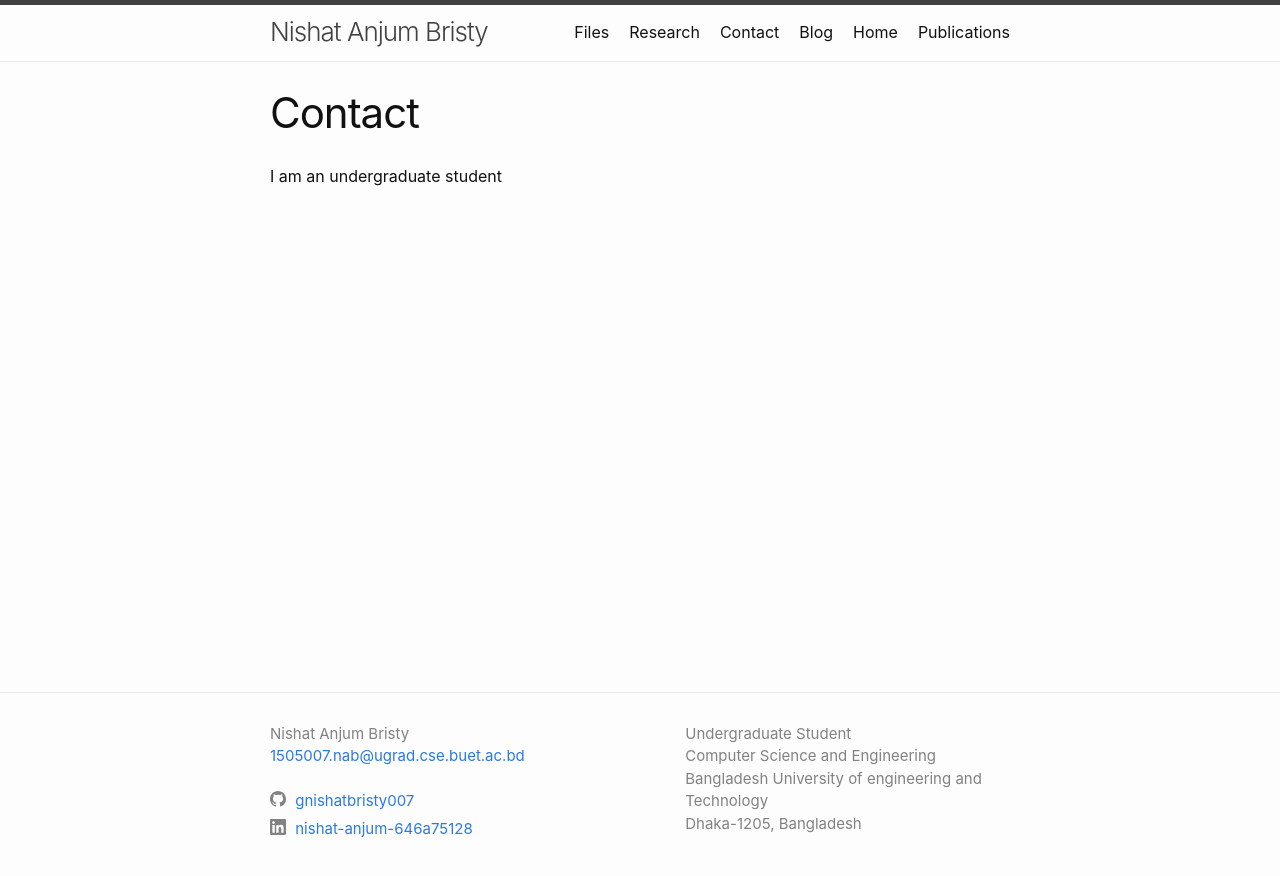
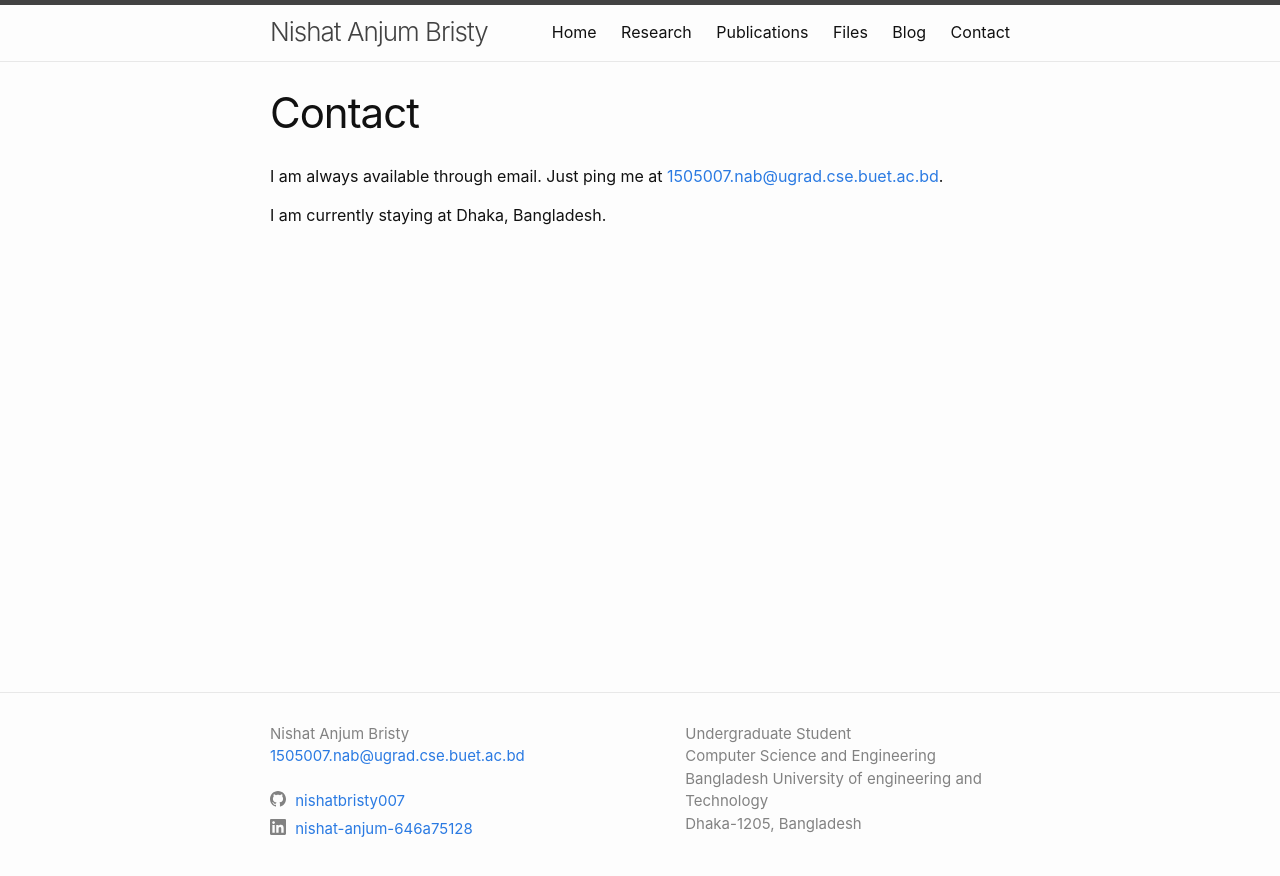
Before and after one commit to nishatbristy007/my_site, a Jekyll site: the page built from contact.md, in a window 1280 px wide. Shown: the top 876 px of the page. Built offline with Jekyll 4.4.1, drawn with Linux system fonts in a browser that asks for light colours.

Commit message:
Final Commit of site (IMO)

```diff
--- a/_config.yml
+++ b/_config.yml
@@ -24,7 +24,7 @@ description:
 
 baseurl: "/my_site" # the subpath of your site, e.g. /blog
 url: "nishatbristy007.github.io" # the base hostname & protocol for your site, e.g. http://example.com
-github_username:  gnishatbristy007
+github_username:  nishatbristy007
 linkedin_username: nishat-anjum-646a75128
 
 #navbar-links:
--- a/_includes/header.html
+++ b/_includes/header.html
@@ -15,8 +15,9 @@
             </svg>
           </span>
         </label>
+<!--
+        <div class="trigger">
 
-        <div class="trigger">
           {%- for path in page_paths -%}
             {%- assign my_page = site.pages | where: "path", path | first -%}
             {%- if my_page.title -%}
@@ -24,6 +25,15 @@
             {%- endif -%}
           {%- endfor -%}
         </div>
+      -->
+        <div class="trigger">
+          <a class="page-link" href="/my_site/">Home</a><!--<a class="page-link" href="/my_site/">Home</a>-->
+          <a class="page-link" href="/my_site/Research/">Research</a><!--<a class="page-link" href="/my_site/Research/">Research</a>-->
+          <a class="page-link" href="/my_site/publication/">Publications</a><!--<a class="page-link" href="/my_site/publication/">Publications</a>-->
+          <a class="page-link" href="/my_site/Files/">Files</a><!--<a class="page-link" href="/my_site/Files/">Files</a>-->
+          <a class="page-link" href="/my_site/blog/">Blog</a><!--<a class="page-link" href="/my_site/blog/">Blog</a>-->
+          <a class="page-link" href="/my_site/contact/">Contact</a><!--<a class="page-link" href="/my_site/contact/">Contact</a>-->
+    </div>
       </nav>
     {%- endif -%}
   </div>
--- a/about.markdown
+++ /dev/null
@@ -1,6 +0,0 @@
----
-layout: page
-title: Contact
-permalink: /contact/
----
-I am an undergraduate student
--- /dev/null
+++ b/contact.md
@@ -0,0 +1,8 @@
+---
+layout: page
+title: Contact
+permalink: /contact/
+---
+I am always available through email. Just ping me at [1505007.nab@ugrad.cse.buet.ac.bd](mailto:1505007.nab@ugrad.cse.buet.ac.bd).
+
+I am currently staying at Dhaka, Bangladesh.
```
